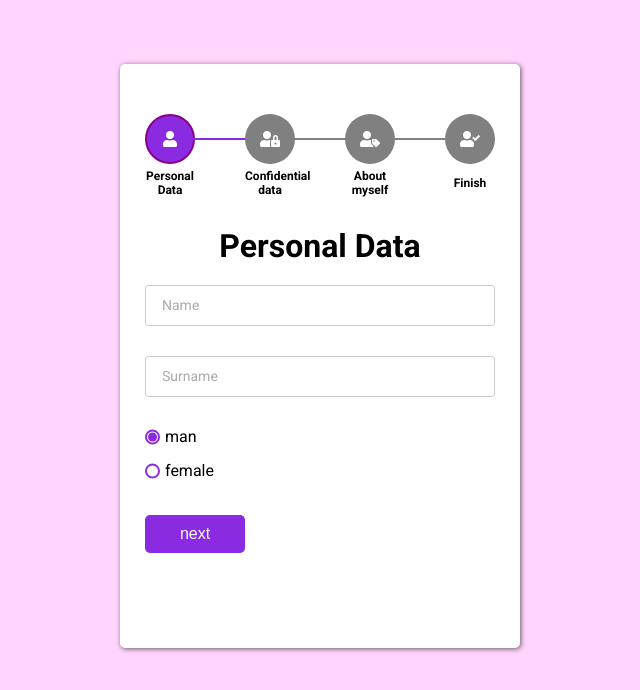
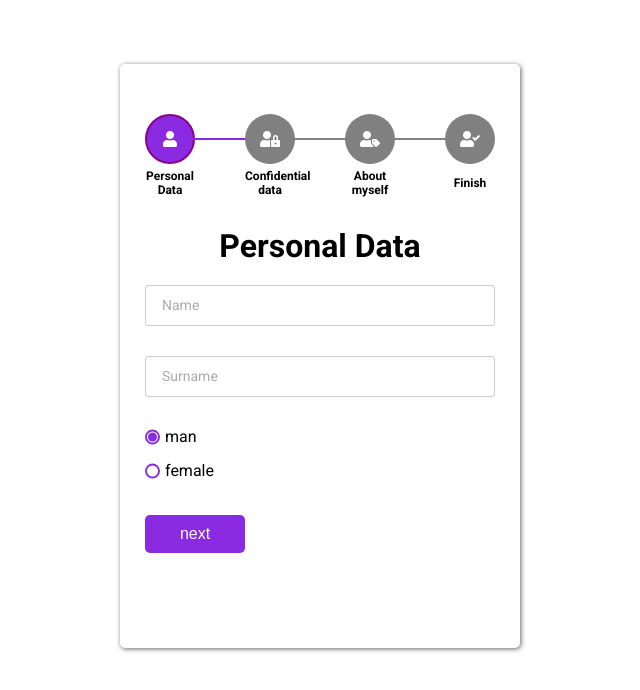
Before and after one commit to pavel97107/multisteps-register-form, a React (Create React App) app: page / in a window 1280 px wide. Shown: the top 690 px of the page, without its empty margins (320-960 px from the left). Built offline with nearby package versions, Linux system fonts and the light colour scheme.

Commit message:
remove background-color in body

```diff
--- a/src/styles.css
+++ b/src/styles.css
@@ -12,7 +12,6 @@
 }
 
 body {
-  background: #ffd4fd;
   font-family: 'Roboto', sans-serif;
 }
 
```
